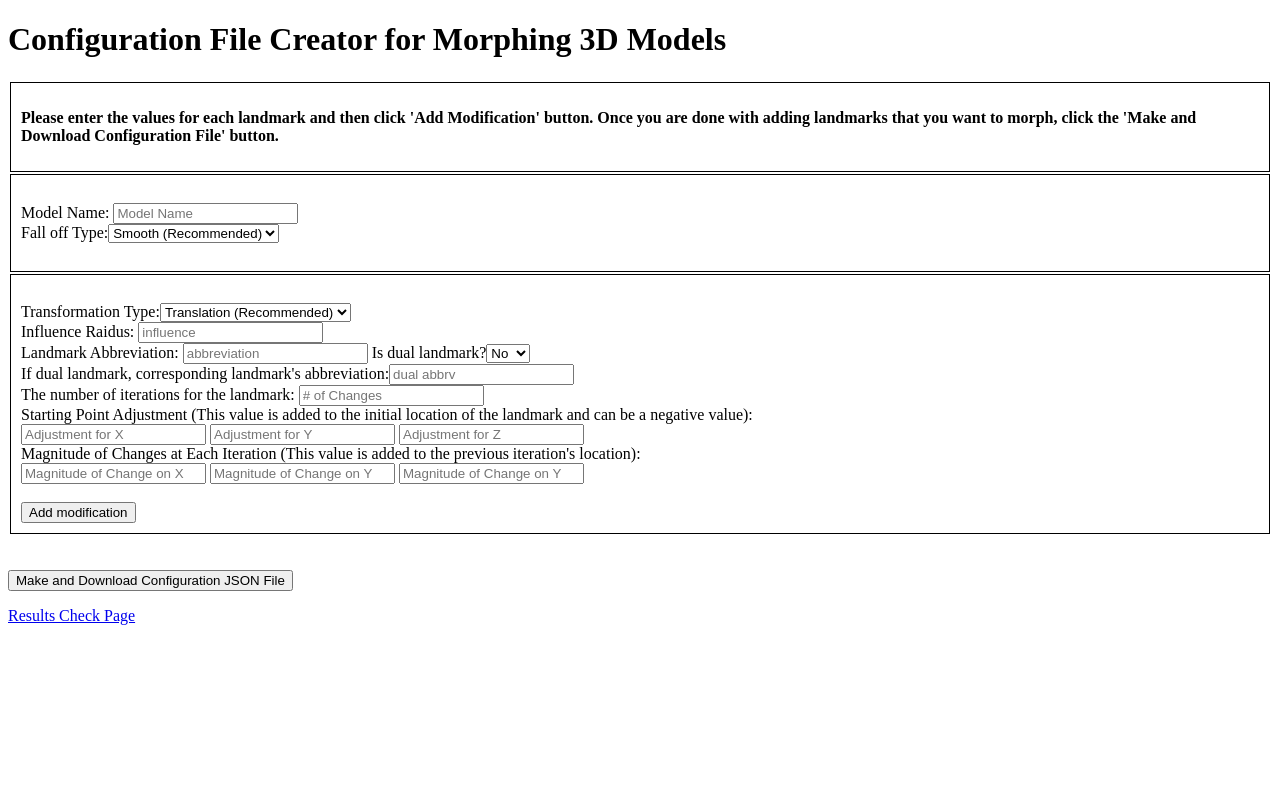
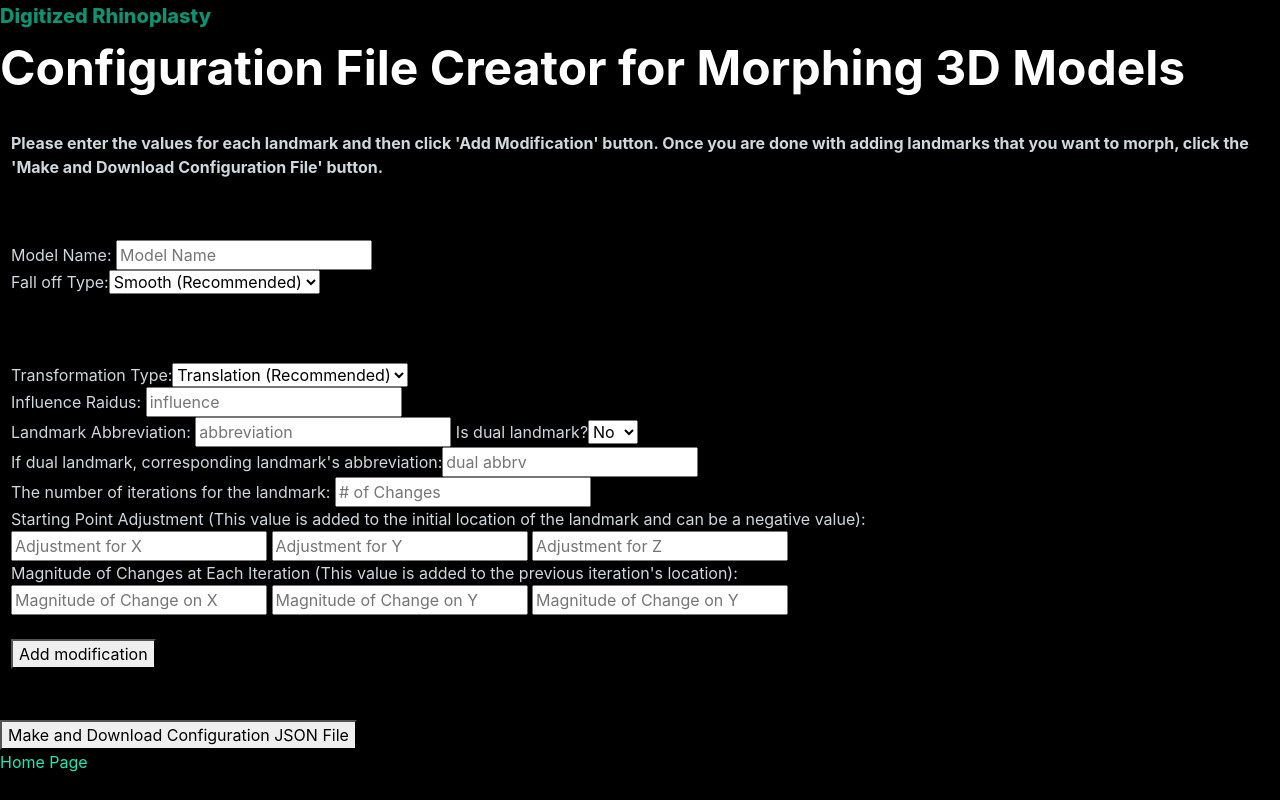
Before and after one commit to tinysoccerball/tinysoccerball.github.io, a plain HTML site: page 3D-Config-Creator.html in a window 1280 px wide. Drawn offline with nearby package versions, Linux system fonts and the light colour scheme; a web font is replaced by a local one.

Commit message:
styled other pages

```diff
--- a/3D-Config-Creator.html
+++ b/3D-Config-Creator.html
@@ -5,8 +5,24 @@
     <meta http-equiv="X-UA-Compatible" content="IE=edge">
     <meta name="viewport" content="width=device-width, initial-scale=1.0">
     <title>Configuration File Creator for Morphing 3D Models</title>
+    <meta name="description"
+    content="Knight is a beautiful Bootstrap 4 template for product landing pages."/>
+
+<!--Inter UI font-->
+<link href="https://rsms.me/inter/inter-ui.css" rel="stylesheet">
+
+<!--vendors styles-->
+<link rel="stylesheet" href="https://cdnjs.cloudflare.com/ajax/libs/font-awesome/4.7.0/css/font-awesome.min.css">
+<link rel="stylesheet" href="https://cdnjs.cloudflare.com/ajax/libs/slick-carousel/1.8.1/slick.min.css">
+<link rel="stylesheet" href="https://cdnjs.cloudflare.com/ajax/libs/slick-carousel/1.8.1/slick-theme.min.css">
+
+<!-- Bootstrap CSS / Color Scheme -->
+<link rel="stylesheet" href="css/default.css" id="theme-color">
 </head>
 <body>
+    <a class="navbar-brand heading-black" href="index.html">
+        Digitized Rhinoplasty
+    </a>
     <h1>Configuration File Creator for Morphing 3D Models</h1>
     <table>
         <tr>
@@ -63,7 +79,7 @@
     <p id="Output"></p>
     <button onclick="downloadJSON()">Make and Download Configuration JSON File</button>
     <p id="links">
-        <a href="./mae.html">Results Check Page</a>
+        <a href="./index.html">Home Page</a>
     </p>
 </body>
 </html>
```
Also changed, not shown: 3D-Landmark-Benchmark.html (+18 -1 lines), index.html (+7 -5 lines).
